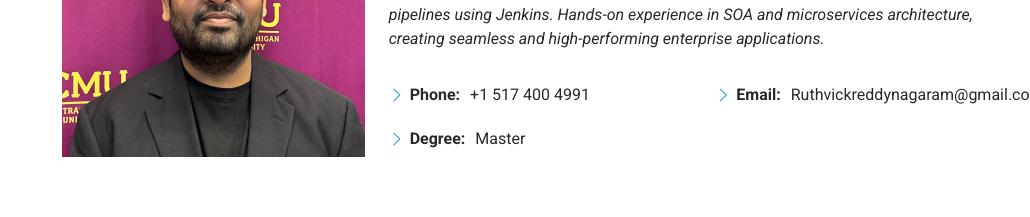
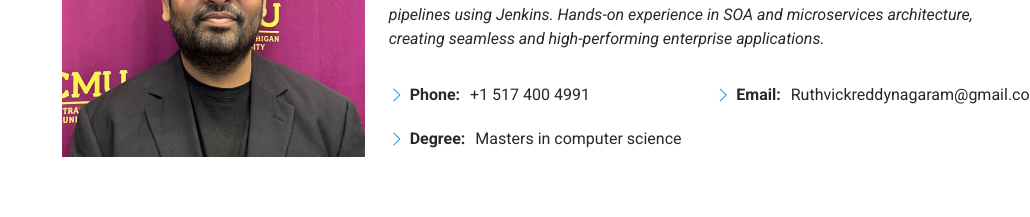
Before and after one commit to ruthvick806/Ruthvickreddynagaram, a plain HTML site: page index.html in a window 1280 px wide. Shown: the part 1240-1457 px from the top of the page, without its empty margins (250-1280 px from the left). Drawn offline with Linux system fonts and the light colour scheme.

Commit message:
Update index.html

```diff
--- a/index.html
+++ b/index.html
@@ -122,7 +122,7 @@
               <div class="col-lg-6">
                 <ul>
                   <li><i class="bi bi-chevron-right"></i> <strong>Phone:</strong> <span>+1 517 400 4991</span></li>
-                  <li><i class="bi bi-chevron-right"></i> <strong>Degree:</strong> <span>Master</span></li>
+                  <li><i class="bi bi-chevron-right"></i> <strong>Degree:</strong> <span> Masters in computer science</span></li>
                 </ul>
               </div>
               <div class="col-lg-6">
```
